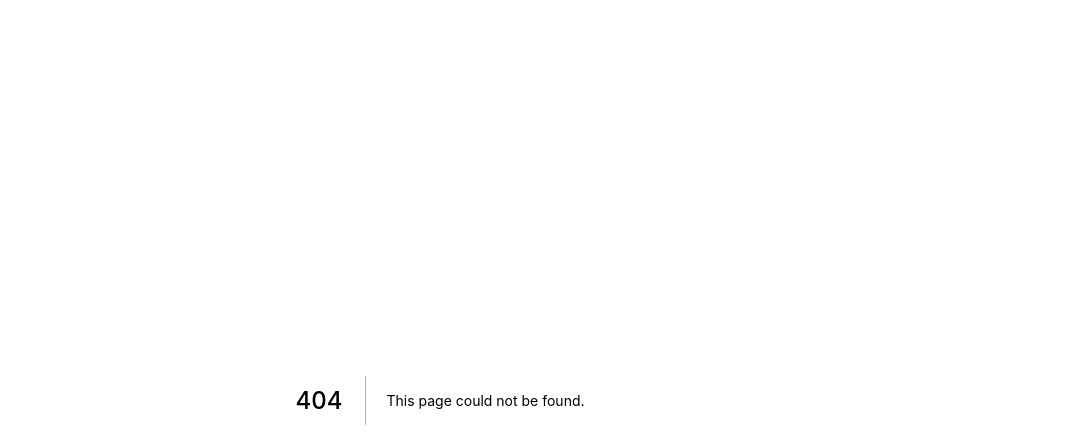
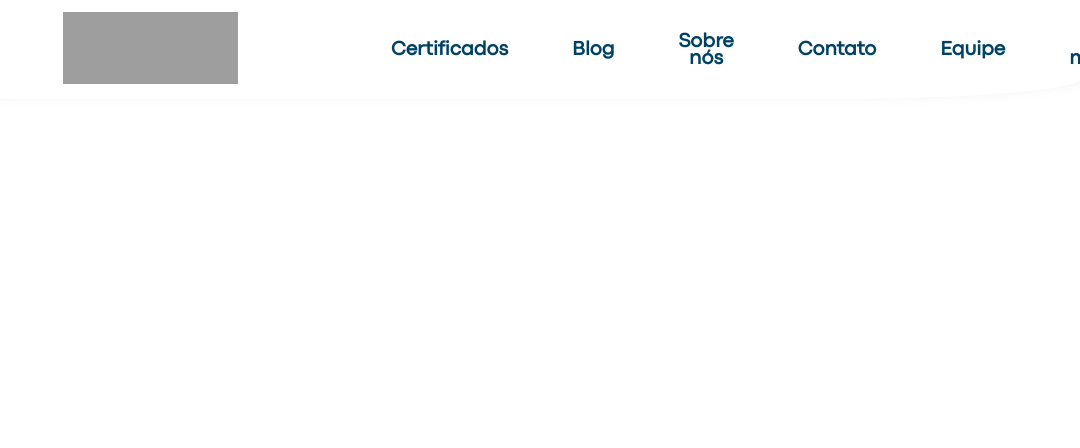
Before and after one commit to competdev/compet_site, a Next.js app: page /teste_header in a window 1280 px wide. Before the commit this address had no page. Shown: the top 448 px of the page, without its empty margins (200-1280 px from the left). Built offline with nearby package versions, Linux system fonts and the light colour scheme; grey boxes are pictures that could not be loaded.

Commit message:
branch start

```diff
--- /dev/null
+++ b/src/pages/teste_header.tsx
@@ -0,0 +1,9 @@
+import Header from '../components/menu'
+
+export default function test_header() {
+  return (
+    <div>
+      <Header></Header>
+    </div>
+  )
+}
```
